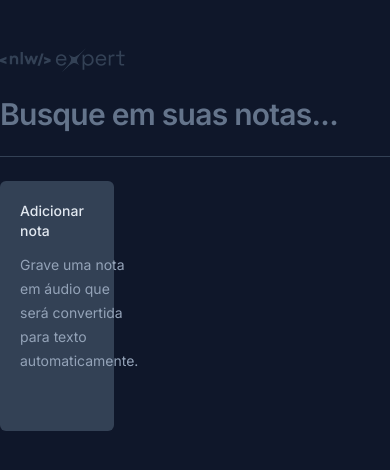
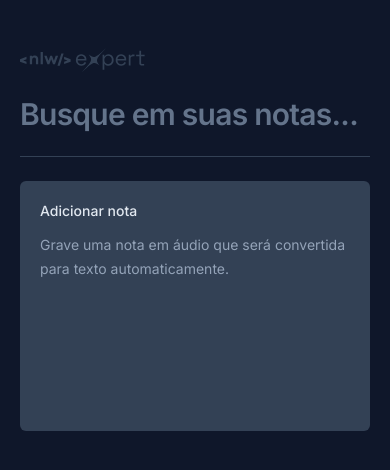
Before and after one commit to LeonardoSPereira/ExpertNotes, a React (Vite) app: page / in a window 390 px wide. Shown: the top 470 px of the page. Built offline with nearby package versions, Linux system fonts and the light colour scheme.

Commit message:
updated: app layout to be responsive

```diff
--- a/src/app.tsx
+++ b/src/app.tsx
@@ -35,6 +35,14 @@ export function App() {
     localStorage.setItem('@nlw-expert:notes', JSON.stringify(notesArray))
   }
 
+  function onNoteDeleted(id: string) {
+    const notesArray = notes.filter((note) => note.id !== id)
+
+    setNotes(notesArray)
+
+    localStorage.setItem('@nlw-expert:notes', JSON.stringify(notesArray))
+  }
+
   function handleSearch(event: ChangeEvent<HTMLInputElement>) {
     const query = event.target.value
 
@@ -49,7 +57,7 @@ export function App() {
       : notes
 
   return (
-    <div className="mx-auto max-w-6xl my-12 space-y-6">
+    <div className="mx-auto max-w-6xl my-12 space-y-6 px-5">
       <img src={logo} alt="Logo" />
 
       <form className="w-full">
@@ -63,11 +71,11 @@ export function App() {
 
       <div className="h-px bg-slate-700" />
 
-      <div className="grid grid-cols-3 gap-6 auto-rows-[250px]">
+      <div className="grid grid-cols-1 md:grid-cols-2 lg:grid-cols-3 gap-6 auto-rows-[250px]">
         <NewNoteCard onNoteCreated={onNoteCreated} />
 
         {filteredNotes.map((note) => (
-          <NoteCard key={note.id} note={note} />
+          <NoteCard key={note.id} note={note} onNoteDeleted={onNoteDeleted} />
         ))}
       </div>
     </div>
--- a/src/components/new-note-card.tsx
+++ b/src/components/new-note-card.tsx
@@ -42,7 +42,6 @@ export function NewNoteCard({ onNoteCreated }: NewNoteCardProps) {
   }
 
   function handleStartRecording() {
-
     const isSpeechRecognitionAPIAvailable =
       'SpeechRecognition' in window || 'webkitSpeechRecognition' in window
 
@@ -106,7 +105,7 @@ export function NewNoteCard({ onNoteCreated }: NewNoteCardProps) {
 
       <Dialog.Portal>
         <Dialog.Overlay className="inset-0 fixed bg-black/50" />
-        <Dialog.Content className="fixed top-1/2 left-1/2 -translate-x-1/2 -translate-y-1/2 overflow-hidden max-w-[640px] w-full h-[60vh] bg-slate-700 rounded-md flex flex-col outline-none">
+        <Dialog.Content className="fixed inset-0 md:inset-auto md:top-1/2 md:left-1/2 md:-translate-x-1/2 md:-translate-y-1/2 overflow-hidden md:max-w-[640px] w-full md:h-[60vh] bg-slate-700 md:rounded-md flex flex-col outline-none">
           <Dialog.Close className="absolute top-0 right-0 bg-slate-800 p-1.5 text-slate-400 hover:text-slate-100">
             <X className="size-5" />
           </Dialog.Close>
--- a/src/components/note-card.tsx
+++ b/src/components/note-card.tsx
@@ -5,12 +5,14 @@ import { X } from 'lucide-react'
 
 interface NoteCardProps {
   note: {
+    id: string
     date: Date
     content: string
   }
+  onNoteDeleted: (id: string) => void
 }
 
-export function NoteCard({ note }: NoteCardProps) {
+export function NoteCard({ note, onNoteDeleted }: NoteCardProps) {
   return (
     <Dialog.Root>
       <Dialog.Trigger className=" text-left rounded-md flex flex-col bg-slate-800 p-5 gap-3 outline-none overflow-hidden relative hover:ring-2 hover:ring-slate-600 focus-visible:ring-2 focus-visible:ring-lime-400">
@@ -27,7 +29,7 @@ export function NoteCard({ note }: NoteCardProps) {
 
       <Dialog.Portal>
         <Dialog.Overlay className="inset-0 fixed bg-black/50" />
-        <Dialog.Content className="fixed top-1/2 left-1/2 -translate-x-1/2 -translate-y-1/2 overflow-hidden max-w-[640px] w-full h-[60vh] bg-slate-700 rounded-md flex flex-col outline-none">
+        <Dialog.Content className="fixed inset-0 md:inset-auto md:top-1/2 md:left-1/2 md:-translate-x-1/2 md:-translate-y-1/2 overflow-hidden md:max-w-[640px] w-full md:h-[60vh] bg-slate-700 md:rounded-md flex flex-col outline-none">
           <Dialog.Close className="absolute top-0 right-0 bg-slate-800 p-1.5 text-slate-400 hover:text-slate-100">
             <X className="size-5" />
           </Dialog.Close>
@@ -44,6 +46,7 @@ export function NoteCard({ note }: NoteCardProps) {
 
           <button
             type="button"
+            onClick={() => onNoteDeleted(note.id)}
             className="w-full bg-slate-800 py-4 text-center text-sm text-slate-300 outline-none font-medium group"
           >
             Deseja{' '}
```
